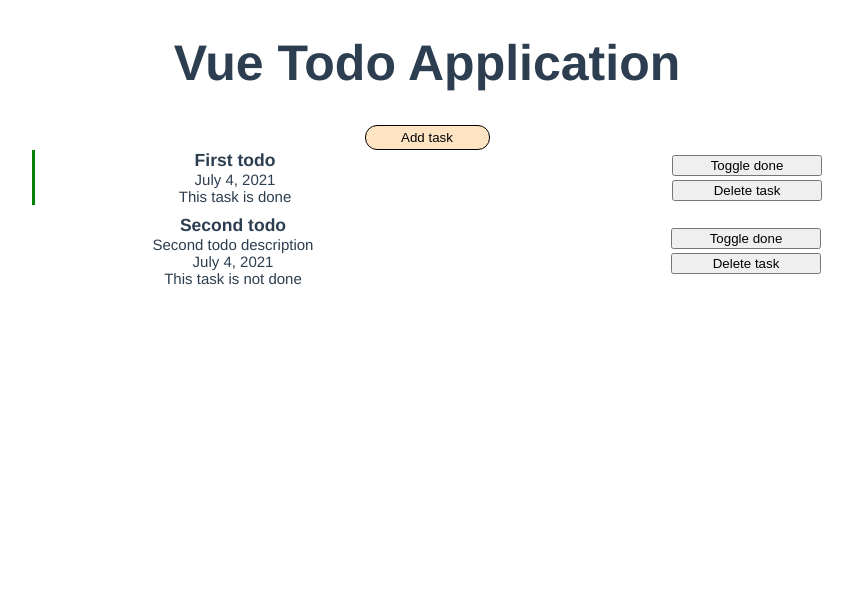
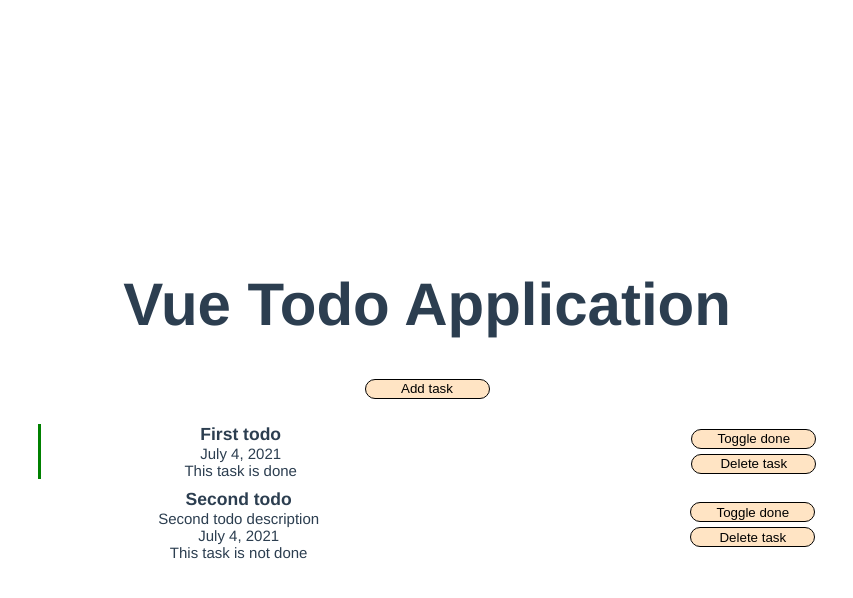
Before and after one commit to StrikerSK/vue-todo-app, a Vue app: page / in a window 1280 px wide. Shown: the top 598 px of the page, without its empty margins (213-1066 px from the left). Built offline with nearby package versions, Linux system fonts and the light colour scheme.

Commit message:
Customise web

```diff
--- a/src/App.vue
+++ b/src/App.vue
@@ -1,9 +1,9 @@
 <template>
   <div id="app">
     <h1>Vue Todo Application</h1>
-    <UserButton v-bind:button-text="this.showAddTask ? 'Close' : 'Add task'" @btn-click="toggleShowAddTask"/>
-    <div v-show="showAddTask">
-      <UserTaskForm @add-task="addTask" />
+    <div id="form-div">
+      <UserButton v-bind:button-text="this.showAddTask ? 'Close' : 'Add task'" @btn-click="toggleShowAddTask"/>
+      <UserTaskForm @add-task="addTask" v-show="showAddTask"/>
     </div>
     <div class="task-list">
       <UserTask
@@ -77,12 +77,16 @@ export default {
 </script>
 
 <style>
+body {
+  margin: 0 !important;
+}
+
 html {
   font-size: 62.5%;
 }
 
 h1 {
-  font-size: 5rem;
+  font-size: 6rem;
 }
 
 #app {
@@ -91,5 +95,20 @@ h1 {
   -moz-osx-font-smoothing: grayscale;
   text-align: center;
   color: #2c3e50;
+
+  min-height: 100vh;
+  width: 100vw;
+
+  display: flex;
+  flex-direction: column;
+  justify-content: center;
+}
+
+#form-div {
+  display: flex;
+  flex-direction: column;
+  justify-content: center;
+  align-items: center;
+  margin-bottom: 2.5rem;
 }
 </style>
--- a/src/components/UserButton.vue
+++ b/src/components/UserButton.vue
@@ -1,5 +1,5 @@
 <template>
-  <button class="custom-button" @click="onClick">{{ buttonText }}</button>
+  <button v-bind:type="this.type" class="custom-button" @click="onClick">{{ buttonText }}</button>
 </template>
 
 <script>
@@ -7,6 +7,10 @@ export default {
   name: "UserButton",
   props: {
     buttonText: String,
+    btnType: {
+      type: String,
+      default: "button"
+    }
   },
   methods: {
     onClick() {
@@ -22,6 +26,6 @@ export default {
   border: 1px solid black;
   border-radius: 1.2rem;
   width: 12.5rem;
-  height: 2.5rem;
+  height: 2rem;
 }
 </style>
--- a/src/components/UserTask.vue
+++ b/src/components/UserTask.vue
@@ -7,17 +7,19 @@
       <span>{{ `This task is ${task.done ? "" : "not"} done` }}</span>
     </div>
     <div class="button-box">
-      <button @click="toggleTaskDone(task.id)">Toggle done</button>
-      <button @click="deleteTask(task.id)">Delete task</button>
+      <UserButton button-text="Toggle done" @btn-click="toggleTaskDone(task.id)"/>
+      <UserButton button-text="Delete task" @btn-click="deleteTask(task.id)"/>
     </div>
   </div>
 </template>
 
 <script>
 import moment from "moment";
+import UserButton from "@/components/UserButton";
 
 export default {
   name: "UserTask",
+  components: {UserButton},
   props: {
     task: Object
   },
@@ -72,7 +74,4 @@ h3 {
   align-items: center;
 }
 
-.button-box button {
-  width: 15rem;
-}
 </style>
--- a/src/components/UserTaskForm.vue
+++ b/src/components/UserTaskForm.vue
@@ -80,4 +80,12 @@ export default {
   align-items: center;
   width: 60%;
 }
+
+button {
+  background-color: bisque;
+  border: 1px solid black;
+  border-radius: 1.2rem;
+  width: 12.5rem;
+  height: 2rem;
+}
 </style>
```
